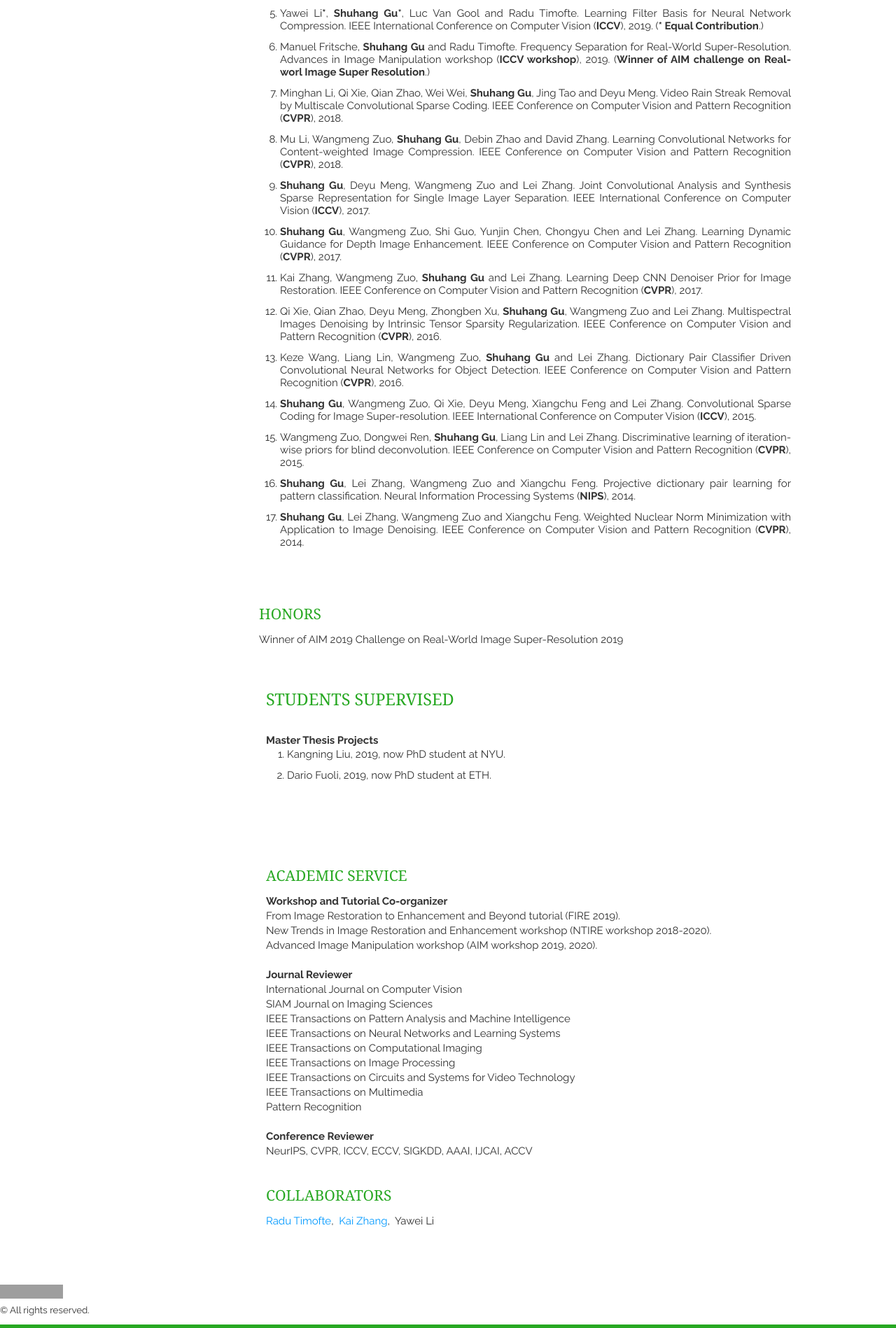
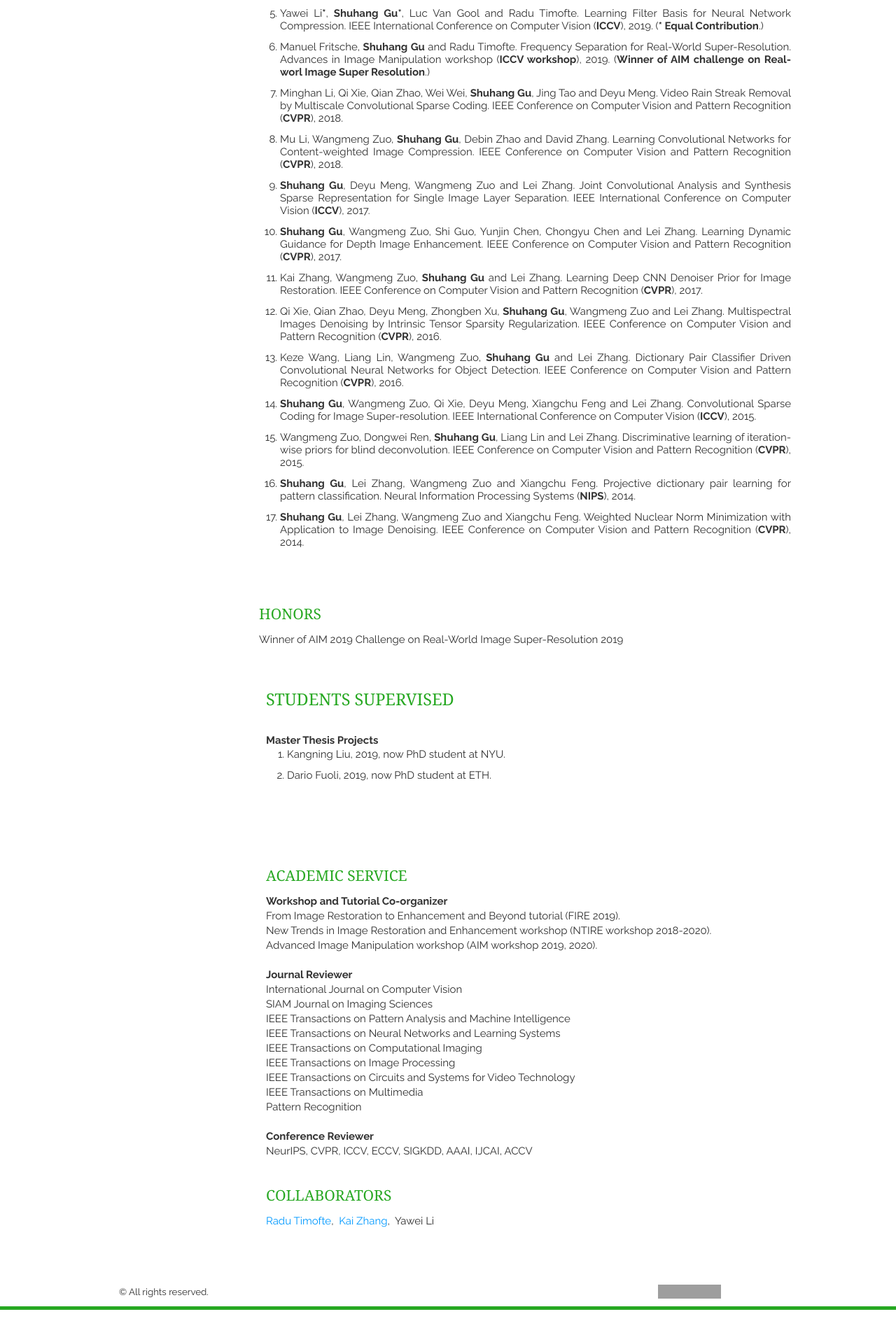
Before and after one commit to ShuhangGu/shuhanggu.github.com, a Jekyll site: the page built from index.html, in a window 1280 px wide. Shown: the part 1325-3223 px from the top of the page at 70% size. Built offline with Jekyll 4.4.1, drawn with Linux system fonts in a browser that asks for light colours; nearby versions of some CDN libraries; the list of posts is cut into pages by our own code; after the commit the page ends 3197 px from its top, so only the background shows below that; grey boxes are pictures that could not be loaded.

Commit message:
Update Collaborators.html

```diff
--- a/_includes/Collaborators.html
+++ b/_includes/Collaborators.html
@@ -10,6 +10,8 @@
   </article>
   <article></article>
 
+<div id="footer">
+<div id="footer-text">
 </div>
 </div>
 <a href="https://clustrmaps.com/site/1b9vz" title="Visit tracker"><img src="//www.clustrmaps.com/map_v2.png?d=-Vv48YcJUas6ERurSrd85h9w8dGVqNQ_I1FLD59Do-I&cl=ffffff"></a>
```
